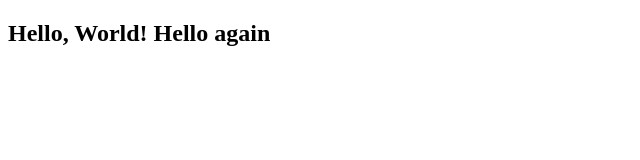
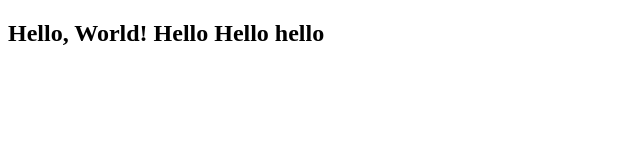
Before and after one commit to varunrathore/first_one, a plain HTML site: page index.html in a window 1280 px wide. Shown: the whole page, without its empty margins (0-640 px from the left). Drawn offline with Linux system fonts and the light colour scheme.

Commit message:
Update index.html

```diff
--- a/index.html
+++ b/index.html
@@ -5,6 +5,6 @@
         <title>First website on gihub</title>
     </head>
     <body>
-        <h2>Hello, World! Hello again</h2>
+        <h2>Hello, World! Hello Hello hello</h2>
     </body>
 </html>
```
